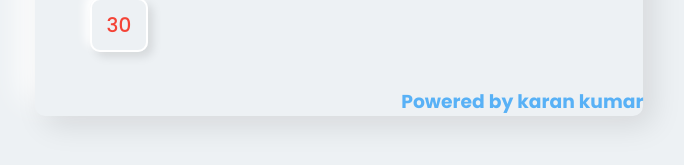
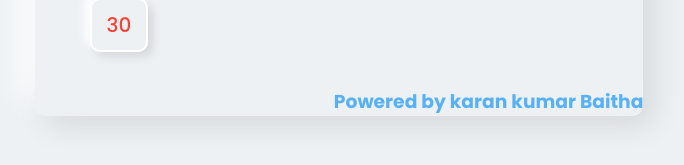
Before and after one commit to karankumar544/raDheY-2023-calendar, a plain HTML site: page index.html in a window 1280 px wide. Shown: the part 607-772 px from the top of the page, without its empty margins (301-985 px from the left). Drawn offline with Linux system fonts and the light colour scheme.

Commit message:
Update index.html

```diff
--- a/index.html
+++ b/index.html
@@ -15,7 +15,7 @@
           <div id="dycalendar">
 
           </div>
-              <h3 style="color: rgb(88, 177, 246); text-align: end;">Powered by karan kumar</h3>
+              <h3 style="color: rgb(88, 177, 246); text-align: end;">Powered by karan kumar Baitha </h3>
          </div>
         </div>
     </section>
```
